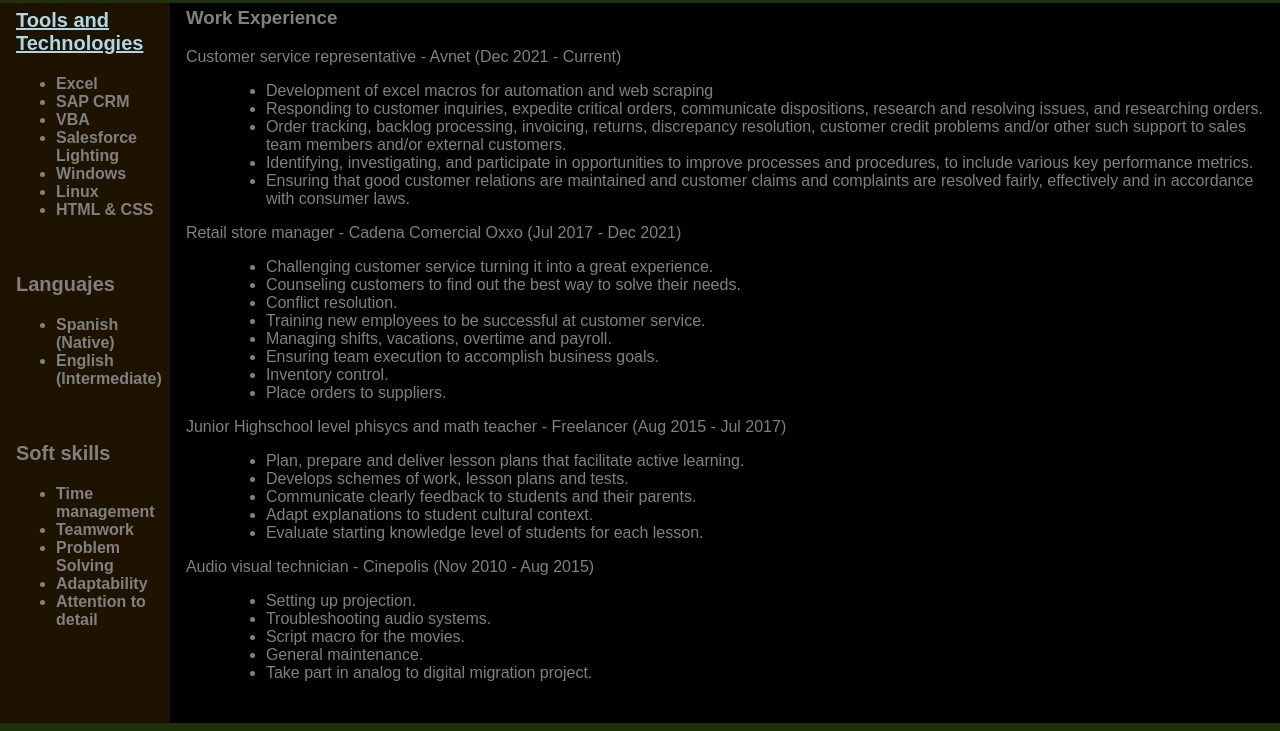
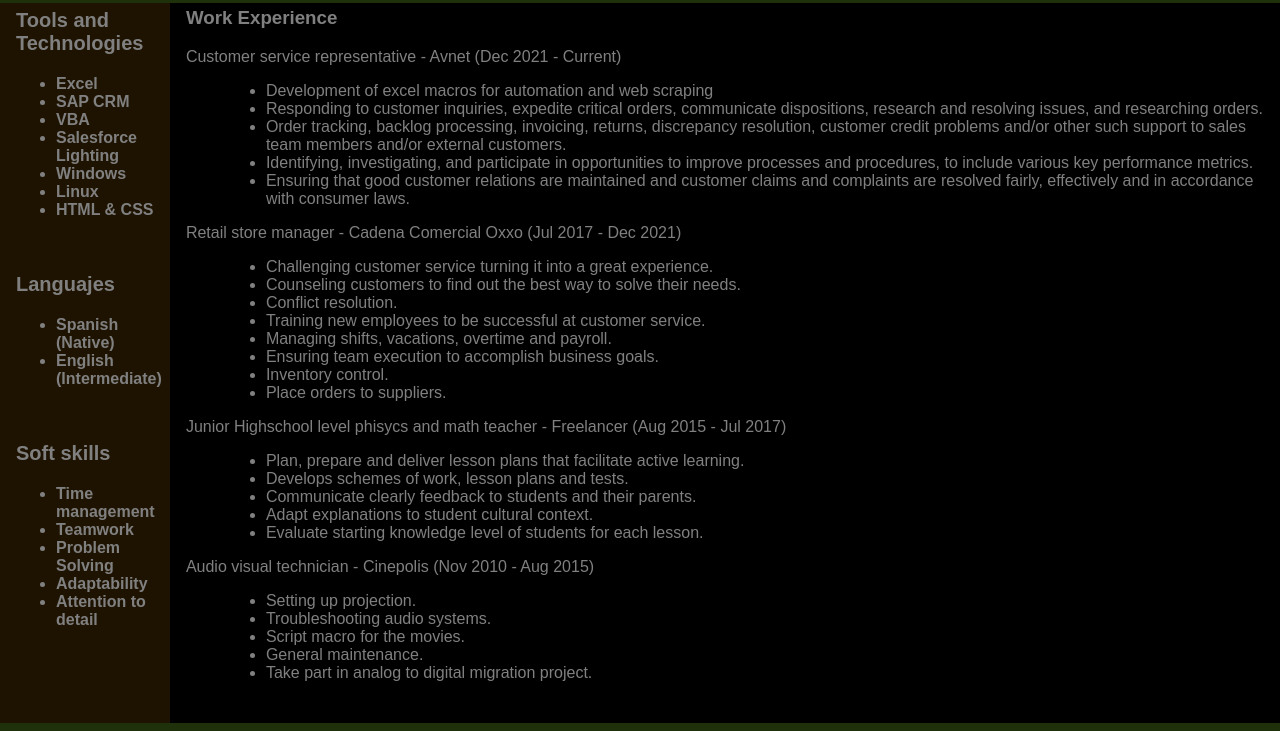
Before and after one commit to DurinKhampa/DurinKhampa.github.io, a plain HTML site: page MyCV.html in a window 1280 px wide. Shown: the part 37-768 px from the top of the page. Drawn offline with Linux system fonts and the light colour scheme.

Commit message:
Testin href on h3 Tools and Technologies removed

```diff
--- a/MyCV.html
+++ b/MyCV.html
@@ -15,7 +15,7 @@
         </header>
         <div class="container">
             <div class="column">
-                <h3 id="aptitudes"><a href="">Tools and Technologies</a></h3>
+                <h3 id="aptitudes">Tools and Technologies</h3>
                 <ul>
                     <li>Excel</li>
                     <li>SAP CRM</li>
```
